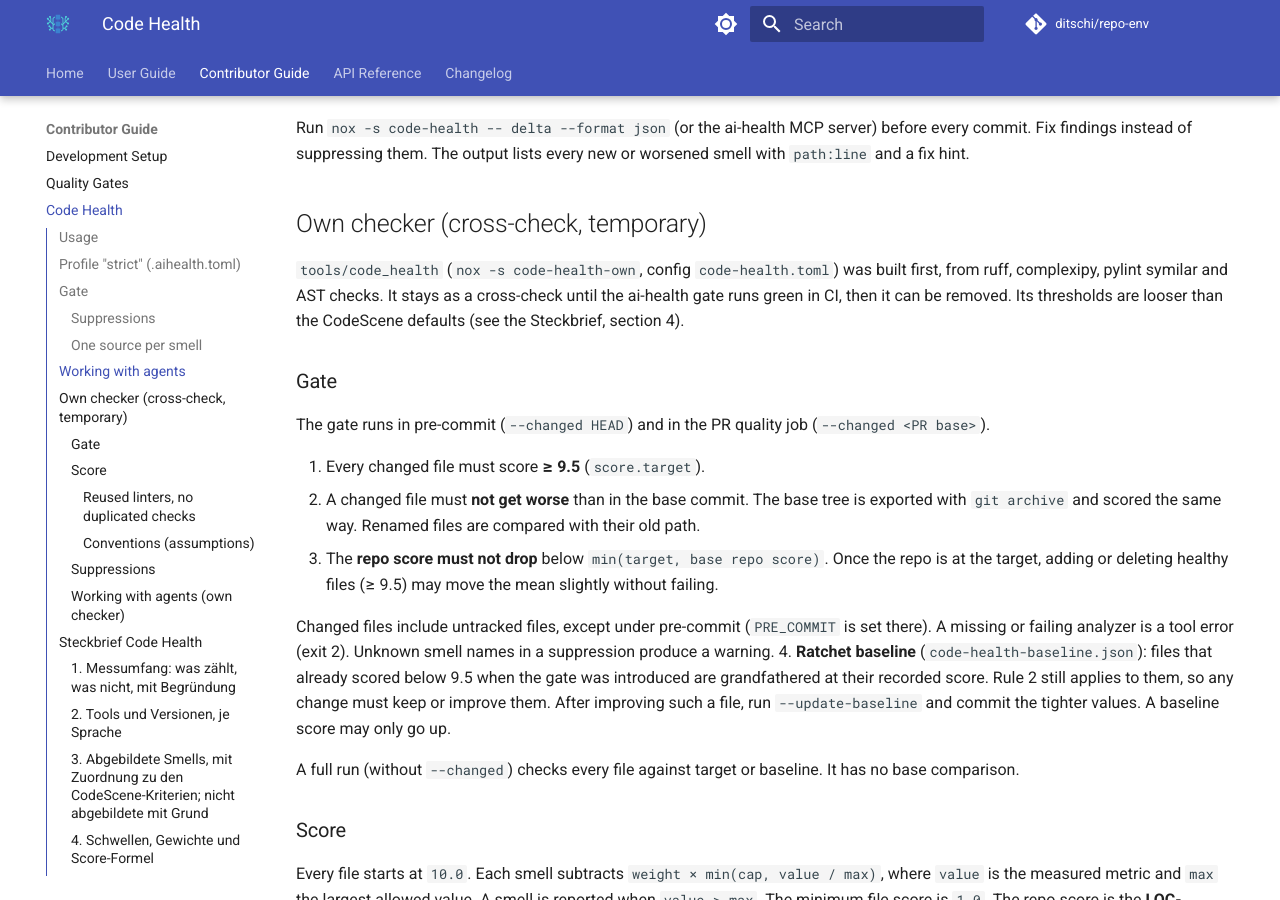
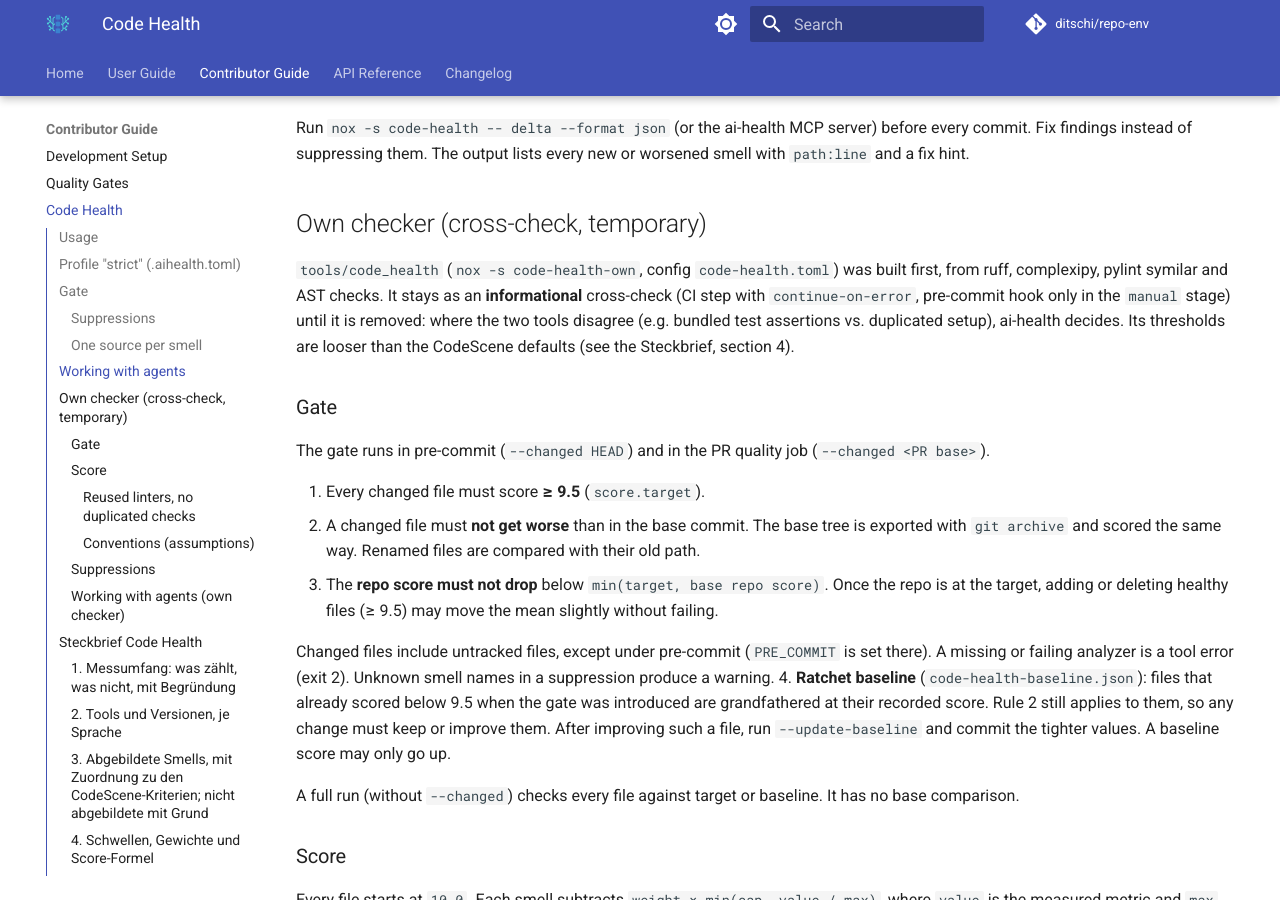
Before and after one commit to ditschi/repo-env, an MkDocs documentation site: the page built from docs/contributor-guide/code-health.md, in a window 1280 px wide and 900 px high, scrolled down 2321 px. Built offline with MkDocs 1.6.1 and Material for MkDocs 9.7.7, drawn with Linux system fonts in a browser that asks for light colours; comment, search, counter and statistics services are not loaded; the version menu is left out.

Commit message:
test(integration): use explicit Any with a reasoned suppression in fake_scm; own checker informational
The JsonValue alias only hid Any from the primitive-obsession check. The own
checker conflicts with ai-health on test assertions, so it no longer blocks.

Co-Authored-By: Claude Opus 5.5 <noreply@anthropic.com>

```diff
--- a/.pre-commit-config.yaml
+++ b/.pre-commit-config.yaml
@@ -95,11 +95,12 @@ repos:
         entry: 'aihealth:[ \t]*disable=(?![\w, \t]+-- .{10})'
         types_or: [python, shell, makefile]
       - id: code-health-own
-        name: code-health-own (cross-check, changed files vs HEAD)
+        name: code-health-own (informational cross-check, run manually)
         entry: uv run --isolated --extra code-quality python -m tools.code_health --changed HEAD
         language: system
         pass_filenames: false
         types_or: [python, toml]
+        stages: [manual]
       - id: mypy
         name: mypy
         entry: uv run --isolated --extra type-check mypy
--- a/docs/contributor-guide/code-health.md
+++ b/docs/contributor-guide/code-health.md
@@ -92,8 +92,9 @@ Fix findings instead of suppressing them. The output lists every new or worsened
 ## Own checker (cross-check, temporary)
 
 `tools/code_health` (`nox -s code-health-own`, config `code-health.toml`) was built first, from
-ruff, complexipy, pylint symilar and AST checks. It stays as a cross-check until the ai-health gate
-runs green in CI, then it can be removed. Its thresholds are looser than the CodeScene defaults
+ruff, complexipy, pylint symilar and AST checks. It stays as an **informational** cross-check (CI step
+with `continue-on-error`, pre-commit hook only in the `manual` stage) until it is removed: where the
+two tools disagree (e.g. bundled test assertions vs. duplicated setup), ai-health decides. Its thresholds are looser than the CodeScene defaults
 (see the Steckbrief, section 4).
 
 ### Gate
```
Also changed, not shown: AGENTS.md (+2 -1 lines), 2 other files.
